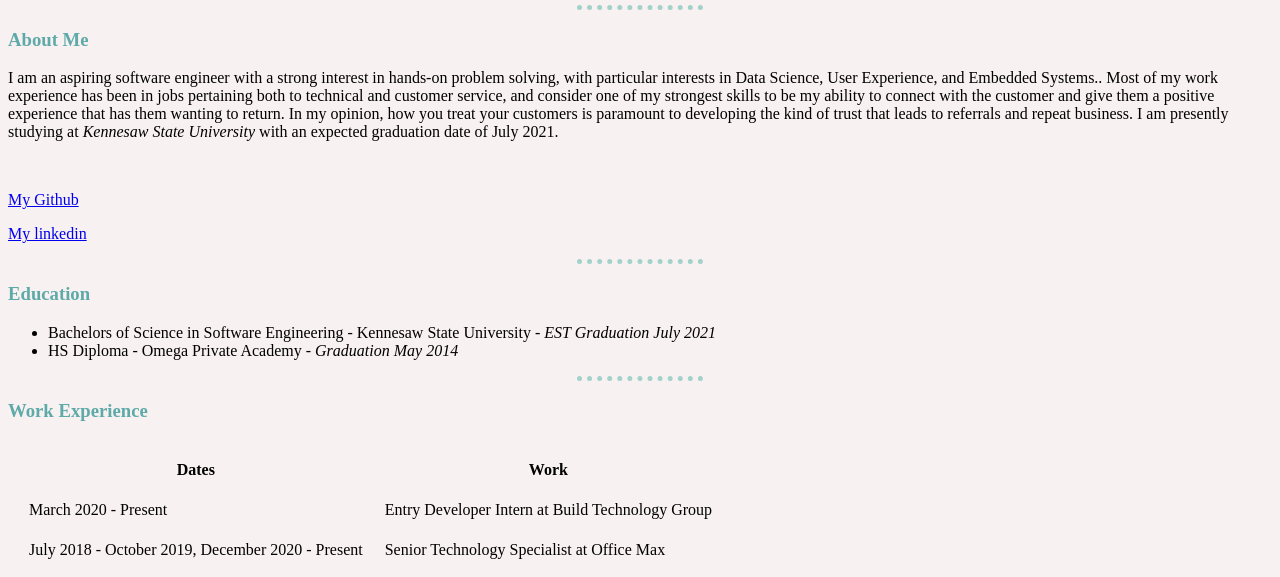
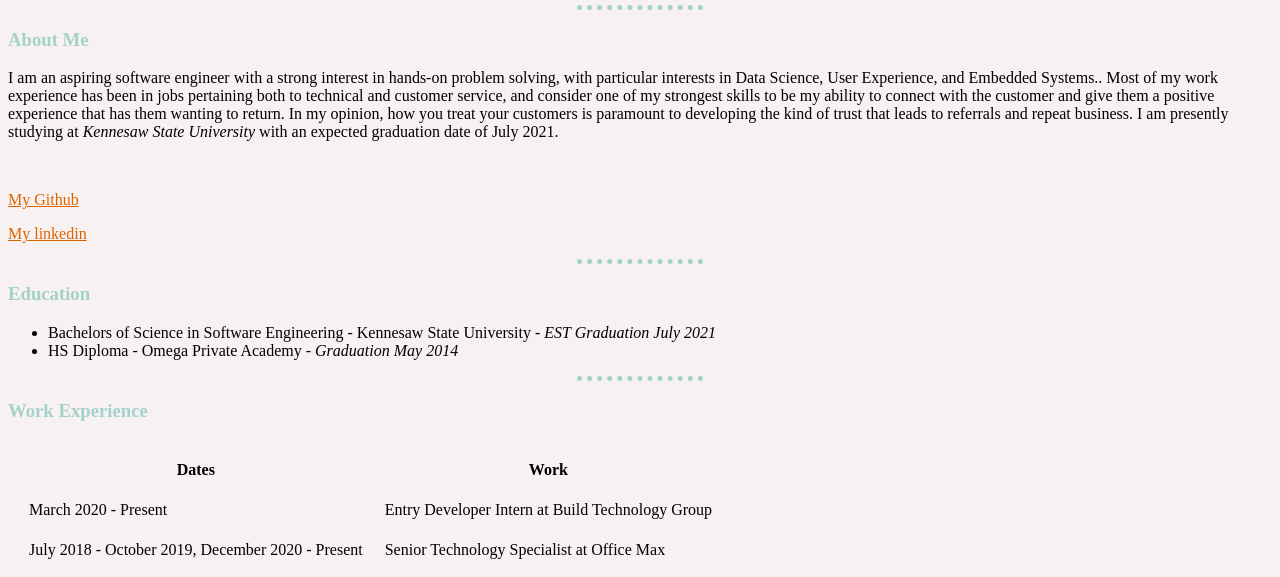
Before and after one commit to Irbricksceo/HTML---Personal-Site, a plain HTML site: page index.html in a window 1280 px wide. Shown: the part 207-784 px from the top of the page. Drawn offline with Linux system fonts and the light colour scheme.

Commit message:
Link Color Update

```diff
--- a/css/styles.css
+++ b/css/styles.css
@@ -16,5 +16,9 @@ h1 {
 }
 
 h3 {
-    color: #5eaaa8;
+    color: #a3d2ca;
 }
+
+a {
+    color: #db6400
+}
```
